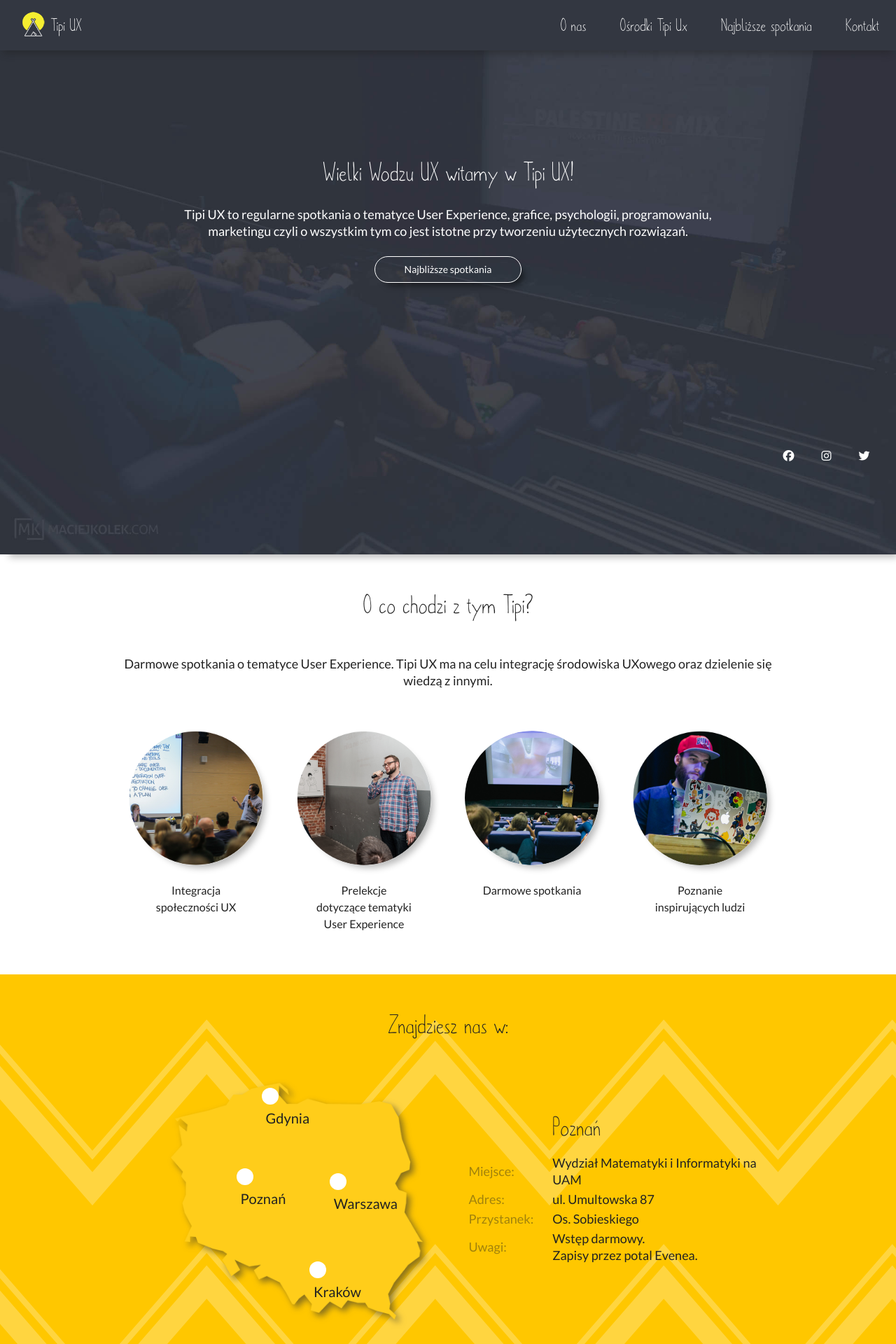
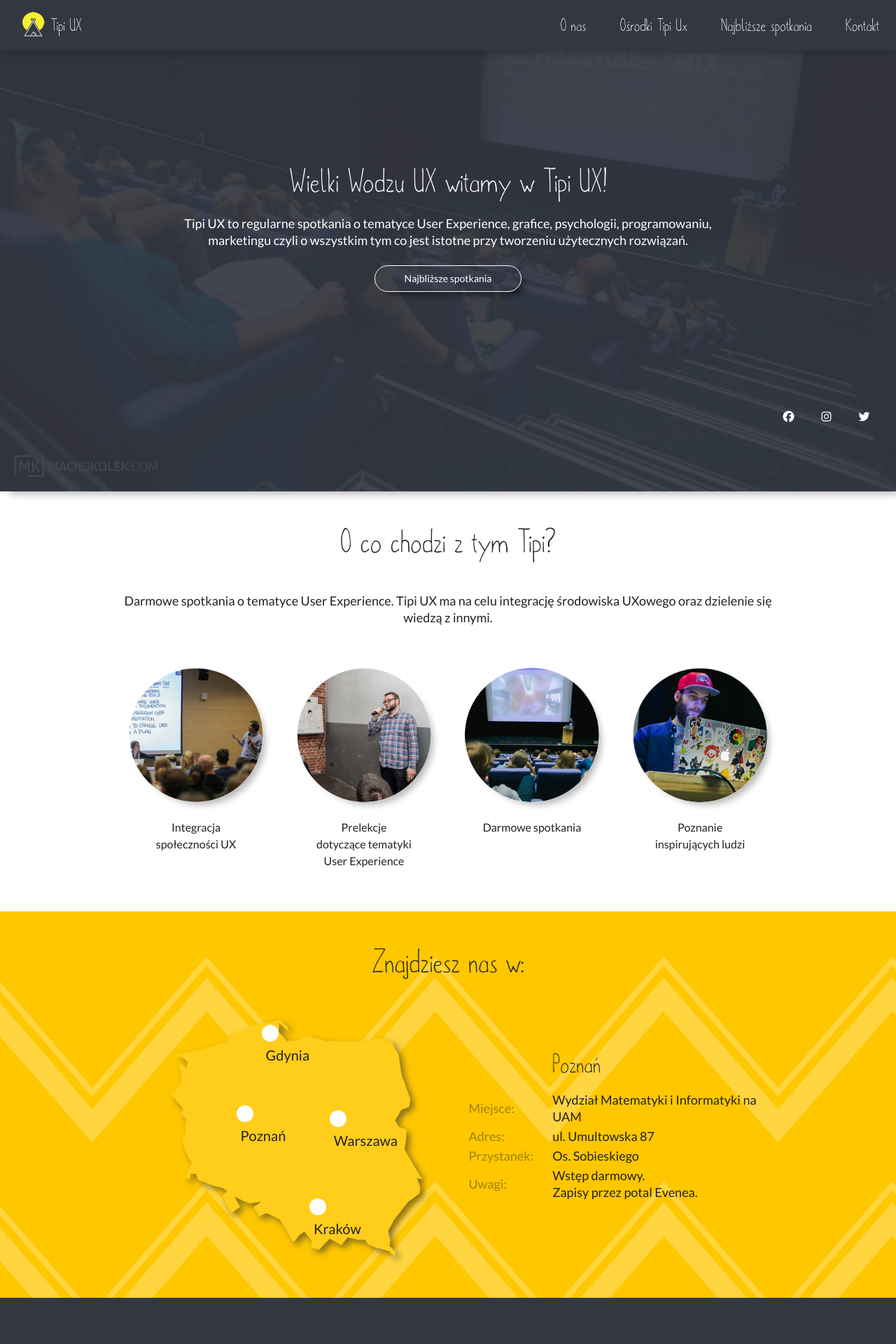
Before and after one commit to sealcode/tipi-ux-website, a Jekyll site: the page built from index.html, in a window 1280 px wide. Shown: the top 1920 px of the page at 70% size. Built offline with Jekyll 4.4.1, drawn with Linux system fonts in a browser that asks for light colours; nearby versions of some CDN libraries.

Commit message:
update css and andd partner insanelab

```diff
--- a/css/index-style.css
+++ b/css/index-style.css
@@ -16,17 +16,17 @@
 		text-align: center;
 		z-index: 8;
 		position: relative;
-		min-height: 80vh;
+		min-height: 70vh;
 		padding-bottom: 1rem;
 		display: flex;
 		flex-flow: column;
 		justify-content: space-around;
-		padding-top: 2rem;
+		padding-top: 4rem;
 	}
 
 	.title-of-section {
 		font-family: metafors;
-		font-size: 1.5rem;
+		font-size: 1.9rem;
 		font-weight: normal;
 		margin-top: 0rem;
 		text-align: center;
@@ -501,10 +501,15 @@
 		margin: 0 auto;
 	}
 
+	.partner_a a {
+		color: black;
+	}
+
 	#sponsors-sml { background-image: url('/pictures/logos/sponsors/sml.png'); 	}
     #sponsors-speednet { background-image: url('/pictures/logos/sponsors/speednet.png'); 	}
     #sponsors-desmart { background-image: url('/pictures/logos/sponsors/desmart.png'); 	}
 	#sponsors-nortpoint { background-image: url('/pictures/logos/sponsors/nortpoint.png'); 	}
+	#sponsors-insanelab { background-image: url('/pictures/logos/sponsors/insanelab.png'); 	}
 
 	.logo {
 		background-repeat: no-repeat;
--- a/css/main.css
+++ b/css/main.css
@@ -50,6 +50,7 @@
 
 a, a:hover, a:link, a:visited {
 	text-decoration: none;
+
 }
 
 .shadows {
--- a/index.html
+++ b/index.html
@@ -255,21 +255,25 @@
 	<div class="sponsors shadows">
 		<h1 class="title-of-section title-sponsors">Sponsorzy</h1>
 		<div class="logos">
-			<div class="logo-label">
-				<div class="logo box" id="sponsors-sml"></div> <!-- https://softwaremill.com/ -->
+			<div class="logo-label partner_a">
+				<a href="https://softwaremill.com/ "
+				 class="logo box" id="sponsors-sml"></a> <!-- https://softwaremill.com/ -->
 				<label for="sponsors-1">Warszawa</label>
 			</div>
-			<div class="logo-label">
-				<div class="logo box" id="sponsors-speednet"></div> <!-- http://www.speednet.pl/pl/index.html -->
+			<div class="logo-label partner_a">
+				<a href="http://www.speednet.pl/pl/index.html "
+				 class="logo box" id="sponsors-speednet"></a> <!-- http://www.speednet.pl/pl/index.html -->
 				<label for="sponsors-1">Trójmiasto</label>
 			</div>
-			<div class="logo-label">
-				<div class="logo box" id="sponsors-desmart"></div> <!-- http://desmart.com/ -->
+			<div class="logo-label partner_a">
+				 <a href="http://desmart.com/ "
+				 class="logo box" id="sponsors-desmart"></a> <!-- http://desmart.com/ -->
 				<label for="sponsors-1">Trójmiasto</label>
 			</div>
-			<div class="logo-label">
-				<div class="logo box" id="sponsors-nortpoint"></div> <!-- http://desmart.com/ -->
-				<label for="sponsors-1">Poznań</label>
+			<div class="logo-label partner_a">
+				<a href="http://insanelab.com/ "
+				class="logo box" id="sponsors-insanelab"></a> <!-- http://insanelab.com/ -->
+				<label for="sponsors-1">Kraków</label>
 			</div>
 			<a class="join-link scroll-link box placeholder" href="#contact"><span class="be-sponsor-partner">+ Zostań Sponsorem</span></a>
 		</div>
```
Also changed, not shown: pictures/logos/sponsors/insanelab.png (added), 4 other files.
